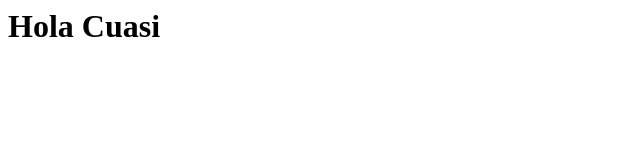
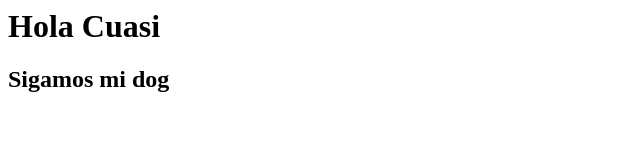
Before and after one commit to Carbyfah/Hola_mundo_Carbajal, a plain HTML site: page index.html in a window 1280 px wide. Shown: the whole page, without its empty margins (0-640 px from the left). Drawn offline with Linux system fonts and the light colour scheme.

Commit message:
Sigamos mi dog

```diff
--- a/index.html
+++ b/index.html
@@ -1,3 +1,7 @@
 <h1>
     Hola Cuasi
 </h1>
+
+<h2>
+    Sigamos mi dog
+</h2>
```
